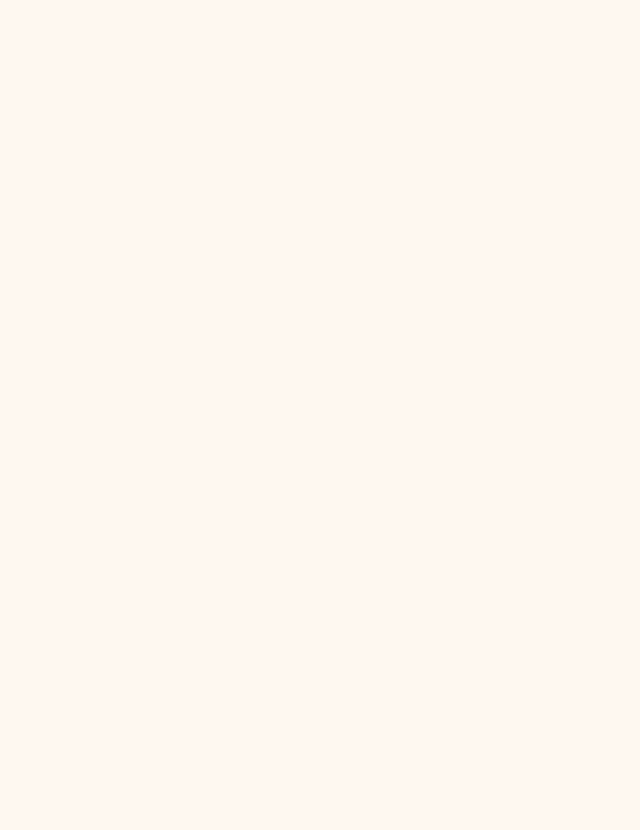
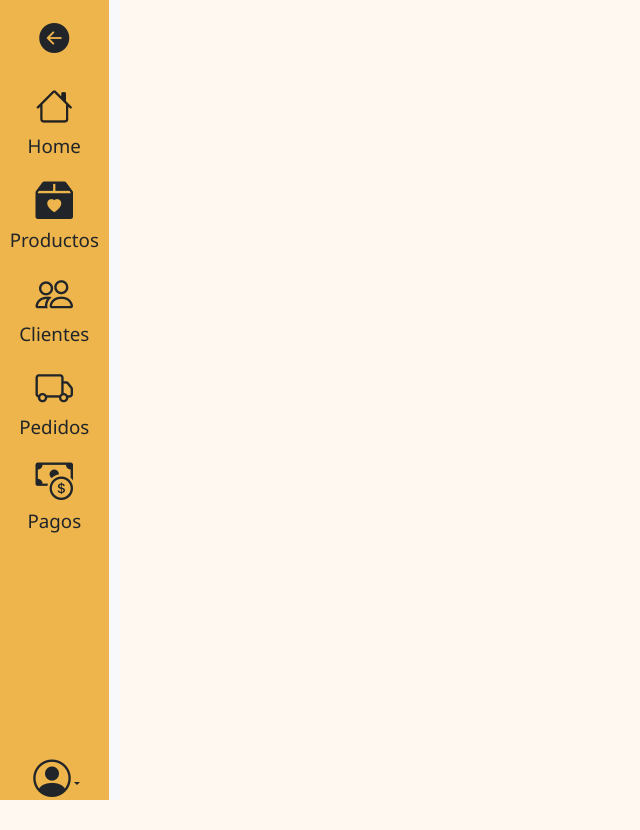
Before and after one commit to NicoolDqek/pet-shop, a React (Create React App) app: page /admin in a window 1280 px wide. Before the commit this address had no page. Shown: the whole page, without its empty margins (0-640 px from the left). Before the commit the page ends 800 px from the top, so only its background shows below. Built offline with nearby package versions, Linux system fonts and the light colour scheme.

Commit message:
apartado admin

```diff
--- a/src/App.js
+++ b/src/App.js
@@ -17,6 +17,7 @@ import ProductPage from './pages/productspage/ProductsPage.js';
 import SignUpPage from './pages/SignUpâge/SignUpPage.js';
 import WishPage from './pages/wishpage/WishPage.js';
 import ProductsPage from './pages/productspage/ProductsPage.js';
+import AdminPage from './pages/adminPage/AdminPage.js';
 function App() {
   return (
     <div>
@@ -32,7 +33,8 @@ function App() {
           <Route path='/wish' element={< WishPage/>}></Route>
           <Route path='/login' element={< LoginPage/>}></Route>
           <Route path='/signup' element={< SignUpPage/>}></Route>
-           <Route path="/search" element={<SearchPage />} />
+          <Route path="/search" element={<SearchPage />}></Route>
+          <Route path="/admin" element={<AdminPage />}></Route>
 </Routes>
 <ToastContainer/>
 </WishProvider>
--- a/src/components/layouts/footer/Footer.js
+++ b/src/components/layouts/footer/Footer.js
@@ -1,3 +1,4 @@
+import { Link } from 'react-router-dom';
 import './footer.css';
 
 import React from 'react';
@@ -10,7 +11,7 @@ const Footer = ({ hasMarginTop}) => {
         <h5 className='mb-3 text-center brant'>PetFriendly</h5>
         <i class="bi bi-instagram"></i>
         <i class="bi bi-send"></i>
-        <i class="bi bi-whatsapp"></i>
+        <Link to="/admin" ><i class="bi bi-whatsapp"></i></Link>
         </div>
         <div className='c2'>
         <div className='p2'>
--- a/src/components/layouts/grilla/grilla.css
+++ b/src/components/layouts/grilla/grilla.css
@@ -25,8 +25,10 @@ position: relative;
 .grid-item:nth-child(1){
 grid-column: 1/2;
 grid-row: 1/3;
-background-image: url(../../../assets/perro3g.jpg);
+background-image: url(../../../assets/grid-dog.jpg);
+background-position-x: -150px;
 background-size: cover;
+
 }
 
 .grid-item:nth-child(2){
--- /dev/null
+++ b/src/components/layouts/sideBar/sideBar.js
@@ -0,0 +1,66 @@
+import React from 'react';
+import { Link } from 'react-router-dom';
+import "./sidebar.css";
+const SideBar = () => {
+  return (
+    <div className="">
+    <div className="row ">
+        <div className="side_bar col-sm-1 bg-light sticky-top">
+            <div className=" side_bar d-flex flex-sm-column flex-row flex-nowrap  align-items-center sticky-top overflow-hidden">
+                <Link to="/" className="d-block p-3 link-dark text-decoration-none" title="" data-bs-toggle="tooltip" data-bs-placement="right" data-bs-original-title="Icon-only">
+                <i class="bi bi-arrow-left-circle-fill fs-2"></i>
+
+                </Link>
+                <ul className="nav nav-pills nav-flush flex-sm-column flex-row flex-nowrap mb-auto mx-auto text-center align-items-center">
+                    <li className="nav-item">
+                        <a href="#" className="nav-link py-1 px-2" title="" data-bs-toggle="tooltip" data-bs-placement="right" data-bs-original-title="Home">
+                            <i className="bi-house fs-1"></i>
+                            <h5 className='text-dark'>Home</h5>
+                        </a>
+                    </li>
+                    <li>
+                        <a href="#" className="nav-link py-1 px-2" title="" data-bs-toggle="tooltip" data-bs-placement="right" data-bs-original-title="Dashboard">
+                        <i class="text-dark bi bi-box2-heart-fill fs-1"></i>
+                            <h5 className='text-dark'>Productos</h5>
+                        </a>
+                    </li>
+                    <li>
+                        <a href="#" className="nav-link py-1 px-2" title="" data-bs-toggle="tooltip" data-bs-placement="right" data-bs-original-title="Orders">
+                            <i className="text-dark bi-people fs-1"></i>
+                            <h5 className='text-dark'>Clientes</h5>
+                        </a>
+                    </li>
+                    <li>
+                        <a href="#" className="nav-link py-1 px-2" title="" data-bs-toggle="tooltip" data-bs-placement="right" data-bs-original-title="Products">
+                        <i class="text-dark bi bi-truck fs-1"></i>
+                            <h5 className='text-dark'>Pedidos</h5>
+                        </a>
+                    </li>
+                    <li>
+                        <a href="#" className="nav-link py-1 px-2" title="" data-bs-toggle="tooltip" data-bs-placement="right" data-bs-original-title="Customers">
+                            <i class="text-dark bi bi-cash-coin fs-1"></i>
+                            <h5 className='text-dark'>Pagos</h5>
+                        </a>
+                    </li>
+                </ul>
+                <div className="dropdown w-25">
+                    <a href="#" className="d-flex align-items-center justify-content-center p-4 link-dark text-decoration-none dropdown-toggle ms-5" id="dropdownUser3" data-bs-toggle="dropdown" aria-expanded="false">
+                        <i className="bi-person-circle h2 fs-1 "></i>
+                    </a>
+                    <ul className="dropdown-menu text-small shadow" aria-labelledby="dropdownUser3">
+                        <li><a className="dropdown-item" href="#">New project...</a></li>
+                        <li><a className="dropdown-item" href="#">Settings</a></li>
+                        <li><a className="dropdown-item" href="#">Profile</a></li>
+                    </ul>
+                </div>
+            </div>
+        </div>
+        <div className="col-sm p-3 min-vh-100">
+
+        </div>
+    </div>
+</div>
+  )
+}
+
+export default SideBar;
--- /dev/null
+++ b/src/components/layouts/sideBar/sidebar.css
@@ -0,0 +1,15 @@
+*{
+    margin: 0;
+    box-sizing: content-box;
+    padding: 0;
+
+}
+
+.side_bar{
+    height: 100vh;
+    background-color: var(--color-naranja);
+}
+
+.nav-item i{
+    color: var(--color-negro);
+}
--- /dev/null
+++ b/src/pages/adminPage/AdminPage.js
@@ -0,0 +1,12 @@
+import React from 'react'
+import SideBar from '../../components/layouts/sideBar/sideBar'
+const AdminPage = () => {
+  return (
+    <div>
+      <SideBar/>
+  </div>
+
+  )
+}
+
+export default AdminPage
```
Also changed, not shown: src/assets/grid-dog.jpg (added).
